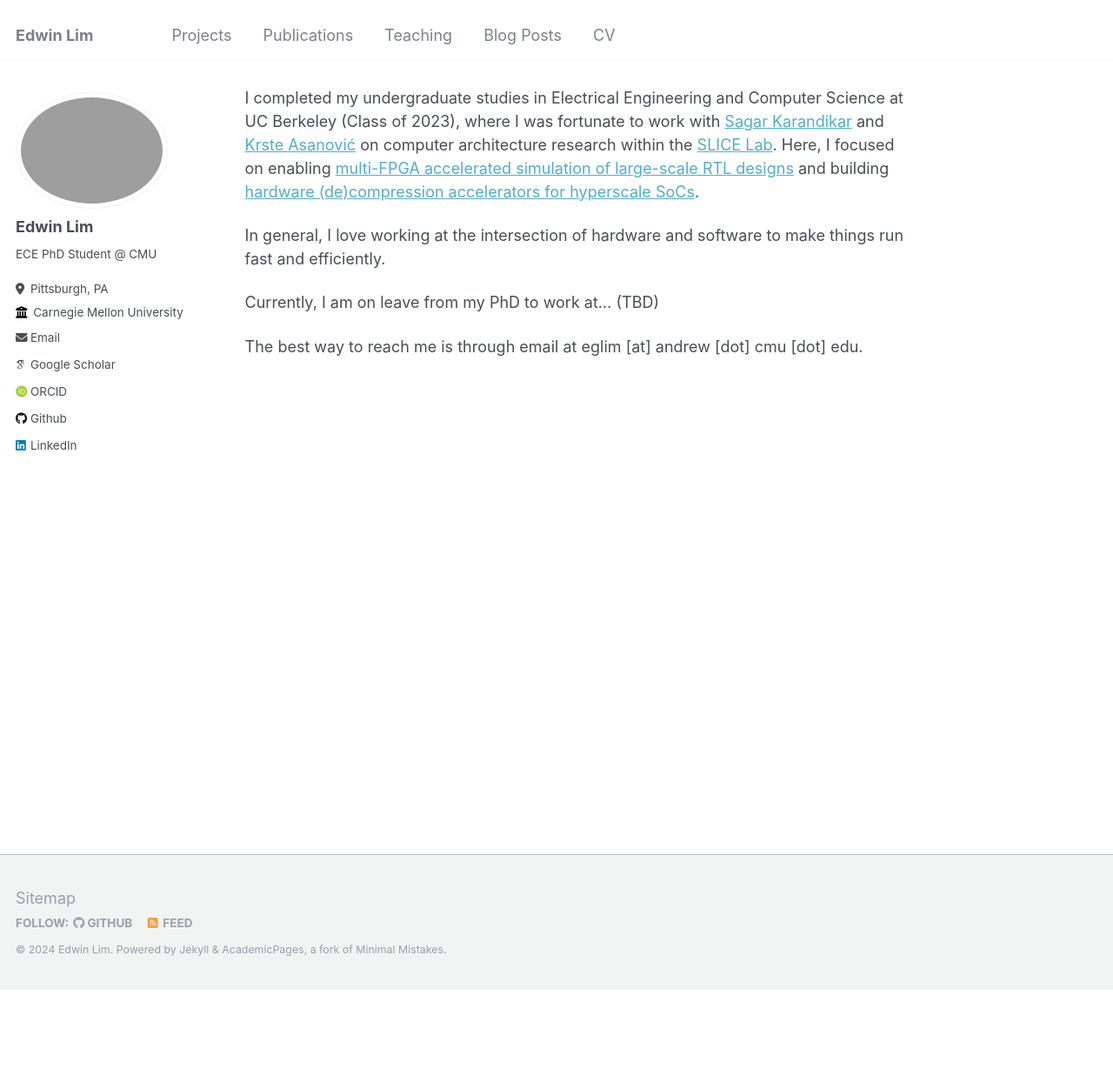
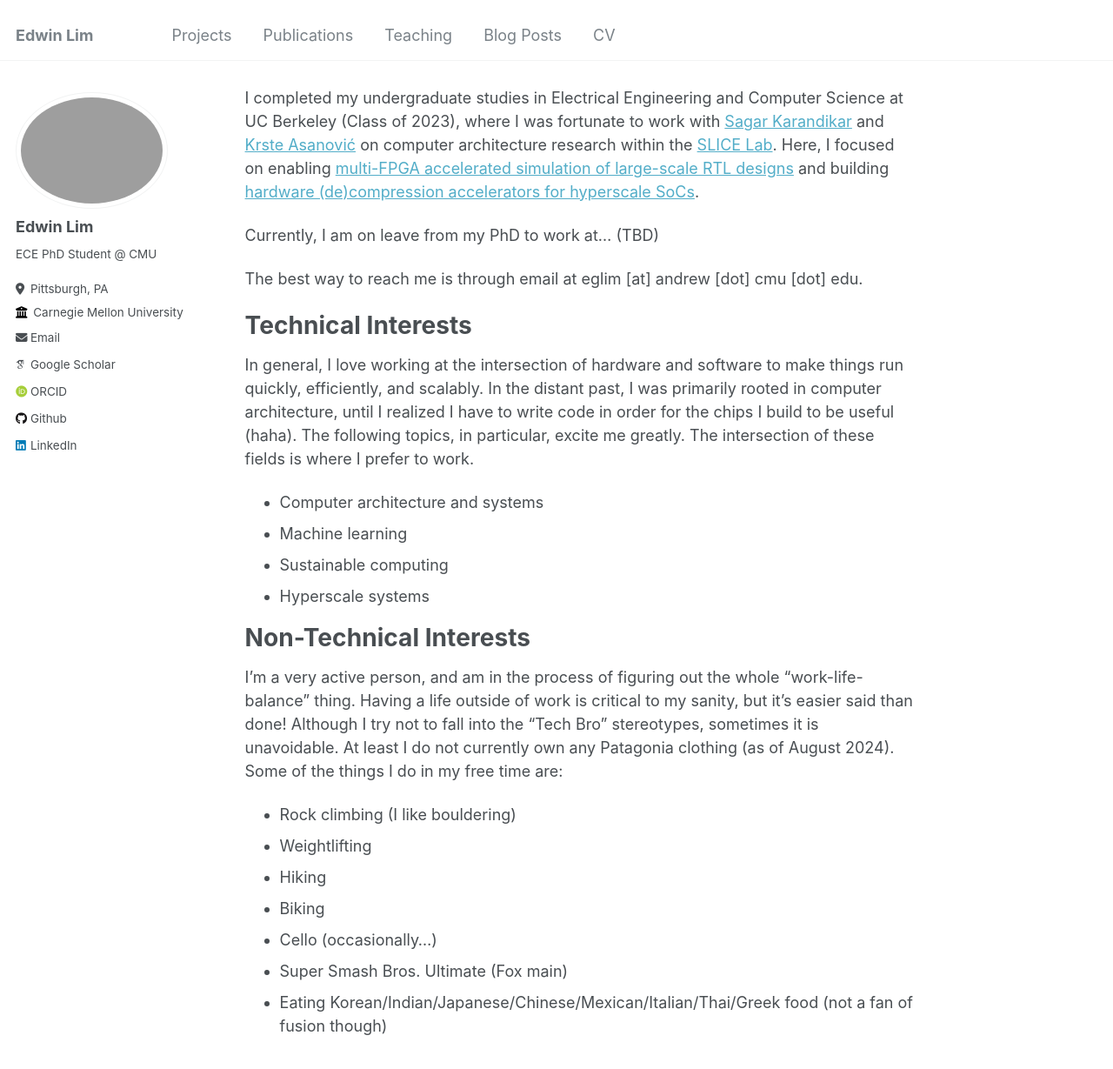
Before and after one commit to edwinlim0919/edwinlim0919.github.io, a Jekyll site: the page built from _pages/about.md, in a window 1280 px wide and 1400 px high, scrolled down 262 px. Shown: the top 1229 px of the window at 87% size. Built offline with Jekyll 4.4.1, drawn with Linux system fonts in a browser that asks for light colours; some web fonts are replaced.

Commit message:
about page basically done

```diff
--- a/_pages/about.md
+++ b/_pages/about.md
@@ -11,8 +11,25 @@ Hi, nice to e-meet you! My name is Edwin Lim and I am currently a first-year Ele
 
 I completed my undergraduate studies in Electrical Engineering and Computer Science at UC Berkeley (Class of 2023), where I was fortunate to work with [Sagar Karandikar](https://sagark.org/) and [Krste Asanović](https://people.eecs.berkeley.edu/~krste/) on computer architecture research within the [SLICE Lab](https://slice.eecs.berkeley.edu/). Here, I focused on enabling [multi-FPGA accelerated simulation of large-scale RTL designs](https://people.eecs.berkeley.edu/~ysshao/assets/papers/ISCA2024-FireAxe.pdf) and building [hardware (de)compression accelerators for hyperscale SoCs](https://dl.acm.org/doi/pdf/10.1145/3579371.3589074).
 
-In general, I love working at the intersection of hardware and software to make things run fast and efficiently.
-
 Currently, I am on leave from my PhD to work at... (TBD)
 
 The best way to reach me is through email at eglim [at] andrew [dot] cmu [dot] edu.
+
+Technical Interests
+======
+In general, I love working at the intersection of hardware and software to make things run quickly, efficiently, and scalably. In the distant past, I was primarily rooted in computer architecture, until I realized I have to write code in order for the chips I build to be useful (haha). The following topics, in particular, excite me greatly. The intersection of these fields is where I prefer to work.
+- Computer architecture and systems
+- Machine learning
+- Sustainable computing
+- Hyperscale systems
+
+Non-Technical Interests
+======
+I'm a very active person, and am in the process of figuring out the whole "work-life-balance" thing. Having a life outside of work is critical to my sanity, but it's easier said than done! Although I try not to fall into the "Tech Bro" stereotypes, sometimes it is unavoidable. At least I do not currently own any Patagonia clothing (as of August 2024). Some of the things I do in my free time are:
+- Rock climbing (I like bouldering)
+- Weightlifting
+- Hiking
+- Biking
+- Cello (occasionally...)
+- Super Smash Bros. Ultimate (Fox main)
+- Eating Korean/Indian/Japanese/Chinese/Mexican/Italian/Thai/Greek food (not a fan of fusion though)
```
